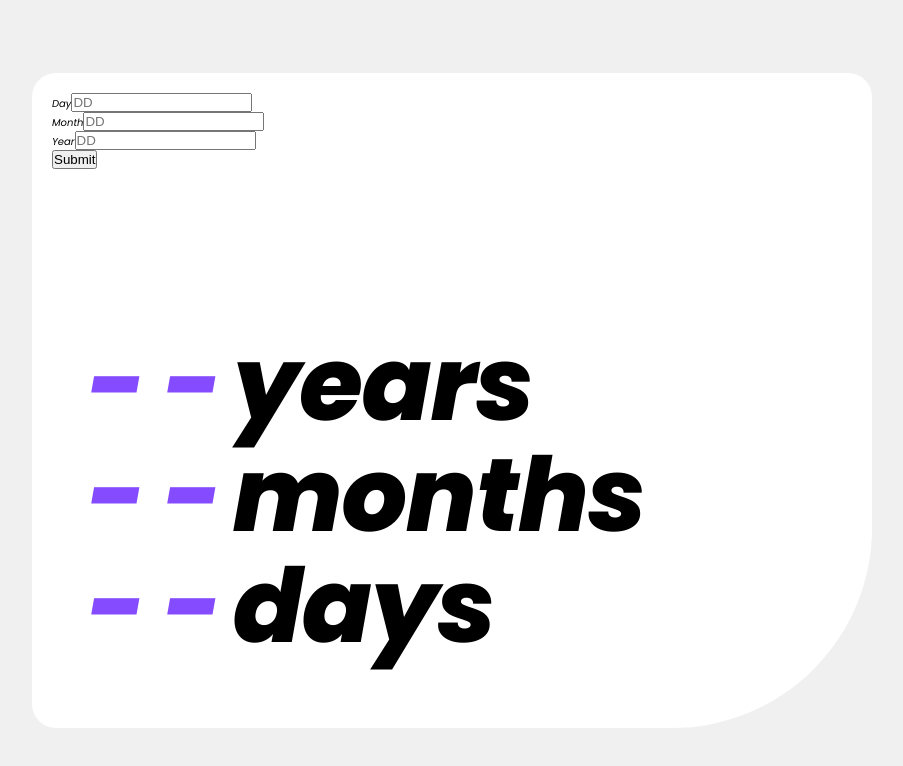
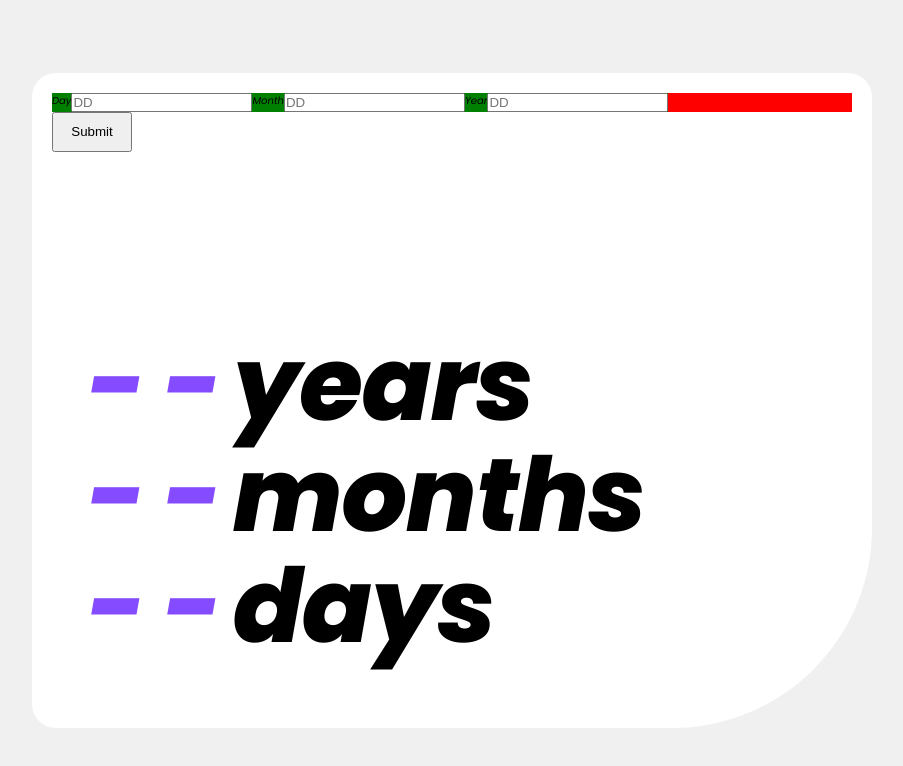
Before and after one commit to pkthunder87/age-calc-app, a React (Vite) app: page / in a window 1280 px wide. Shown: the top 766 px of the page, without its empty margins (188-1091 px from the left). Built offline with nearby package versions, Linux system fonts and the light colour scheme.

Commit message:
Feat: Add styled components to BirthdayForm.jsx

```diff
--- a/src/components/BirthdayForm.jsx
+++ b/src/components/BirthdayForm.jsx
@@ -2,10 +2,19 @@ import styled from "styled-components";
 import { useForm } from "react-hook-form";
 
 function BirthdayForm() {
-  const StyledBirthdayForm = styled.div`
+  const StyledBirthdayForm = styled.form`
+    display: flex;
+
+    background-color: red;
     @media only screen and (max-width: 25em) {
       background-color: lightblue;
     }
+  `;
+
+  const StyledInput = styled.div`
+    display: flex;
+
+    background-color: green;
   `;
 
   function onSubmit(data) {
@@ -18,15 +27,24 @@ function BirthdayForm() {
     formState: { errors },
   } = useForm();
 
+  const StyledButton = styled.button`
+    height: 4rem;
+    width: 8rem;
+  `;
+
+  const BirthdayLayout = styled.div`
+    display: flex;
+  `;
+
   return (
-    <StyledBirthdayForm>
-      <form id="inputDay" onSubmit={handleSubmit(onSubmit)}>
-        <div>
+    <div>
+      <StyledBirthdayForm id="inputDay" onSubmit={handleSubmit(onSubmit)}>
+        <StyledInput>
           <label htmlFor="day">Day</label>
           <input type="number" id="day" placeholder="DD" {...register("day")} />
-        </div>
+        </StyledInput>
 
-        <div>
+        <StyledInput>
           <label htmlFor="month">Month</label>
           <input
             type="number"
@@ -34,9 +52,9 @@ function BirthdayForm() {
             placeholder="DD"
             {...register("month")}
           />
-        </div>
+        </StyledInput>
 
-        <div>
+        <StyledInput>
           <label htmlFor="year">Year</label>
           <input
             type="number"
@@ -44,13 +62,13 @@ function BirthdayForm() {
             placeholder="DD"
             {...register("year")}
           />
-        </div>
-      </form>
+        </StyledInput>
+      </StyledBirthdayForm>
 
-      <button type="submit" form="inputDay" value="Submit">
+      <StyledButton type="submit" form="inputDay" value="Submit">
         Submit
-      </button>
-    </StyledBirthdayForm>
+      </StyledButton>
+    </div>
   );
 }
 
```
